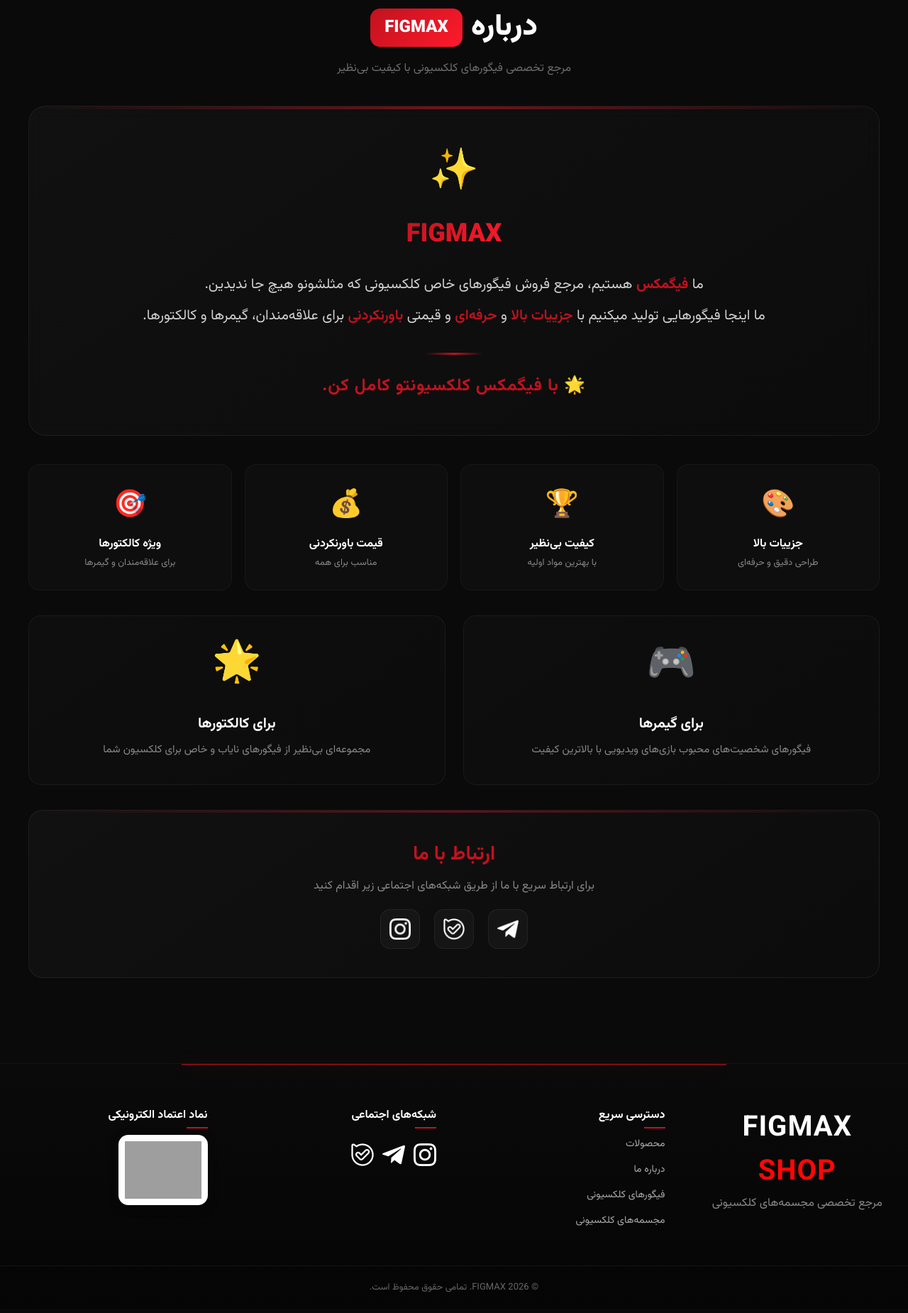
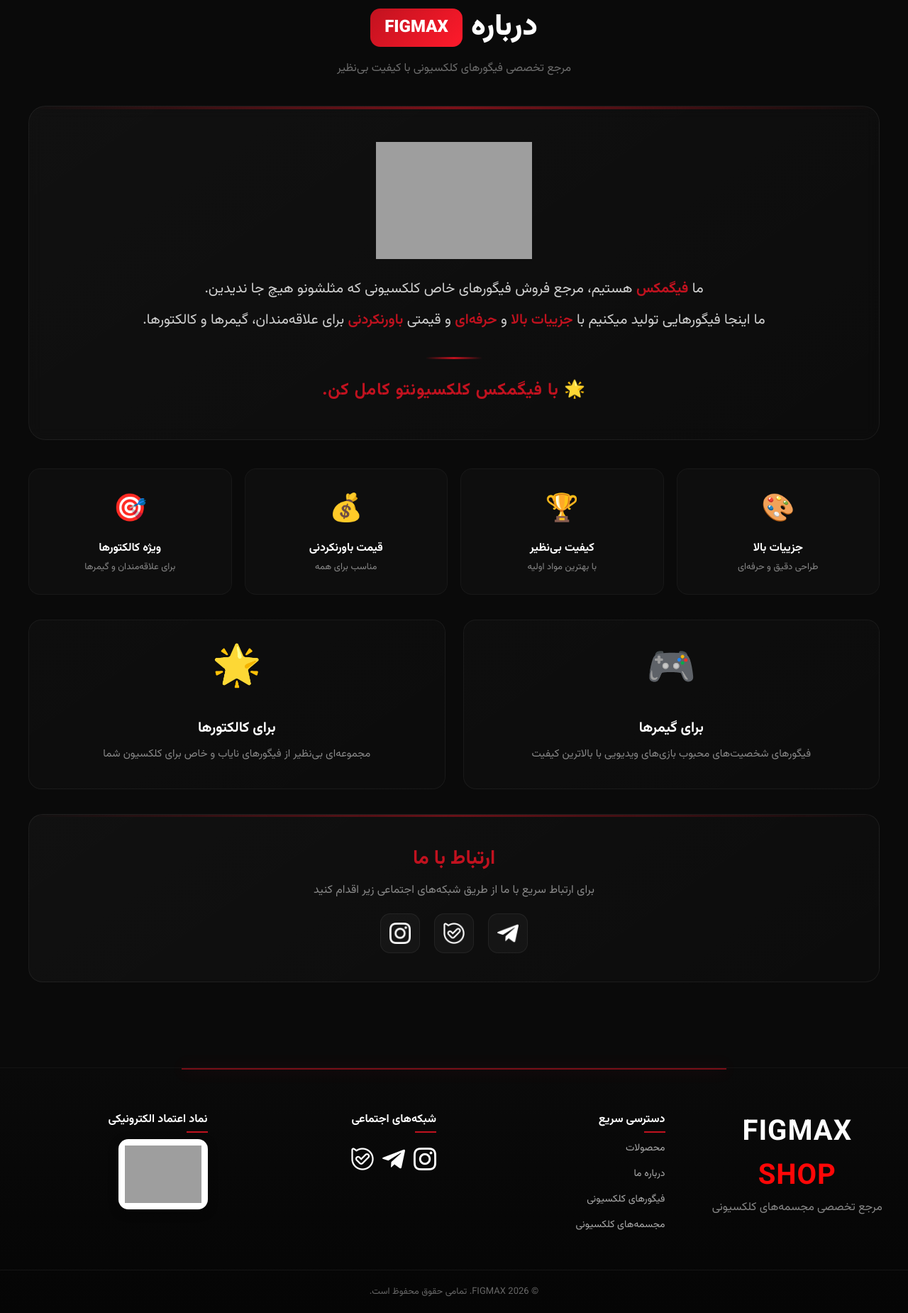
Before and after one commit to HosseiniAmirMohammad/figmax_shop, a Django app: page /about/ in a window 1280 px wide. Shown: the part 264-2114 px from the top of the page at 71% size. Before the commit the page ends 2085 px from the top, so only its background shows below. Run offline with Django 5.2, Linux system fonts and the light colour scheme; data comes from the database, SQL or seed files in the repository; data that the repository does not hold is empty; grey boxes are pictures that could not be loaded.

Commit message:
add logo in about

```diff
--- a/templates/shop/about.html
+++ b/templates/shop/about.html
@@ -94,21 +94,55 @@
         margin: 0 auto;
     }
 
-    .about-text .brand-icon {
-        font-size: 56px;
-        display: block;
-        margin-bottom: 16px;
+    .brand-logo-link {
+        display: inline-flex;
+        align-items: center;
+        justify-content: center;
+        margin-bottom: 20px;
+        position: relative;
+        text-decoration: none;
     }
 
-    .about-text .brand-name {
-        display: inline-block;
-        font-size: 36px;
-        font-weight: 900;
-        margin-bottom: 20px;
-        background: linear-gradient(135deg, #c1121f, #ff1a2b);
-        -webkit-background-clip: text;
-        -webkit-text-fill-color: transparent;
-        background-clip: text;
+    .brand-logo {
+        width: 220px;
+        max-width: 100%;
+        height: auto;
+        object-fit: contain;
+        display: block;
+        transition: all 0.3s ease;
+    }
+
+    .brand-logo-white {
+        opacity: 1;
+    }
+
+    .brand-logo-red {
+        position: absolute;
+        inset: 0;
+        opacity: 0;
+        transition: all 0.3s ease;
+    }
+
+    .brand-logo-link:hover .brand-logo-white,
+    .brand-logo-link:focus-visible .brand-logo-white {
+        opacity: 0;
+    }
+
+    .brand-logo-link:hover .brand-logo-red,
+    .brand-logo-link:focus-visible .brand-logo-red {
+        opacity: 1;
+    }
+
+    @media (max-width: 768px) {
+        .brand-logo {
+            width: 170px;
+        }
+    }
+
+    @media (max-width: 480px) {
+        .brand-logo {
+            width: 140px;
+        }
     }
 
     .about-text .main-text {
@@ -785,8 +819,10 @@
 
         <div class="about-card">
             <div class="about-text">
-                <span class="brand-icon">✨</span>
-                <span class="brand-name">FIGMAX</span>
+                <a href="{% url 'shop:index' %}" class="brand-logo-link" aria-label="بازگشت به صفحه اصلی">
+                    <img src="{% static 'images/logo_white.png' %}" class="brand-logo brand-logo-white" alt="FIGMAX Logo" />
+                    <img src="{% static 'images/logo_red.png' %}" class="brand-logo brand-logo-red" alt="FIGMAX Logo Red" />
+                </a>
 
                 <p class="main-text">
                     ما <strong>فیگمکس</strong> هستیم، مرجع فروش فیگورهای خاص کلکسیونی که مثلشونو هیچ جا ندیدین.<br>
```
